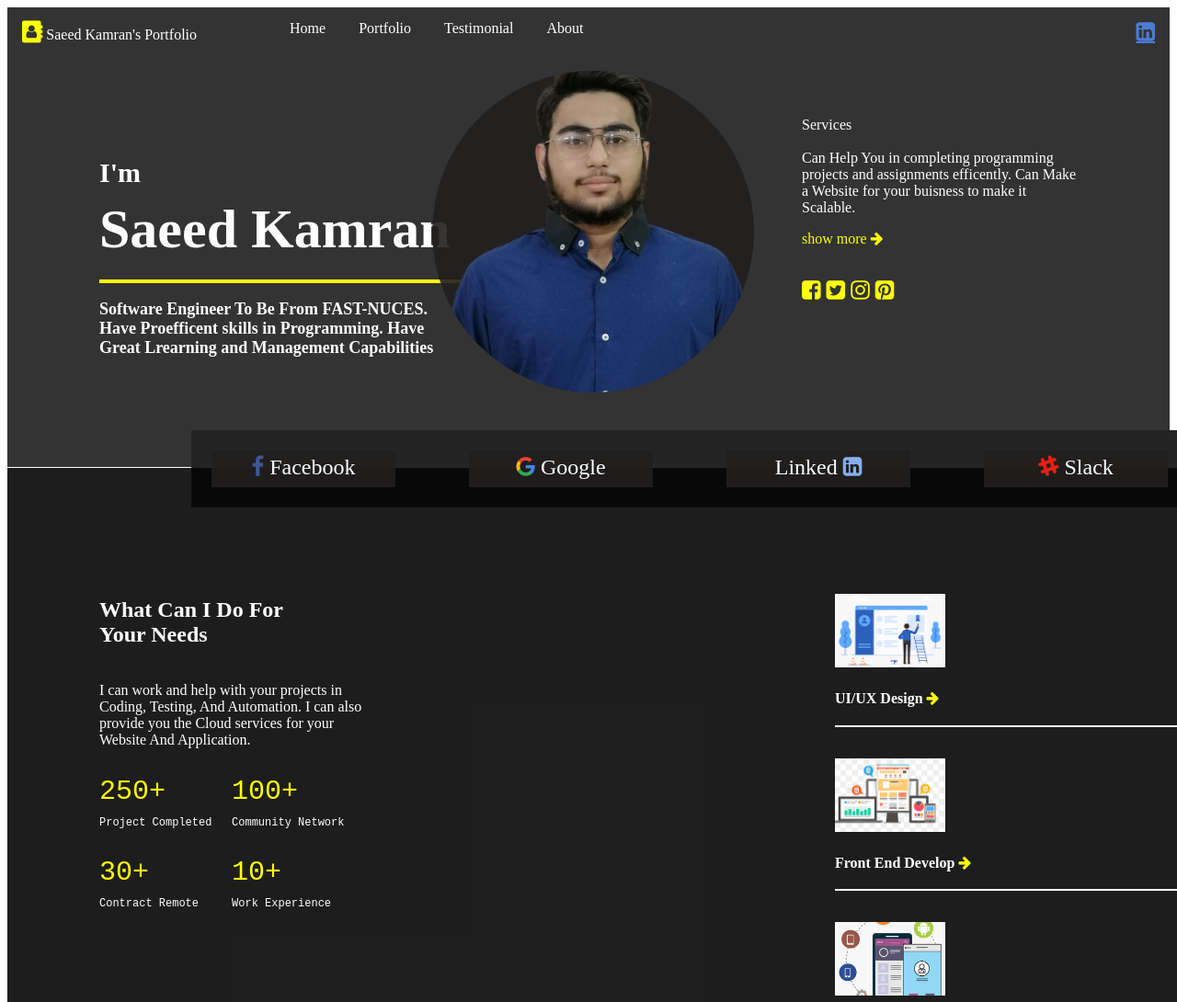
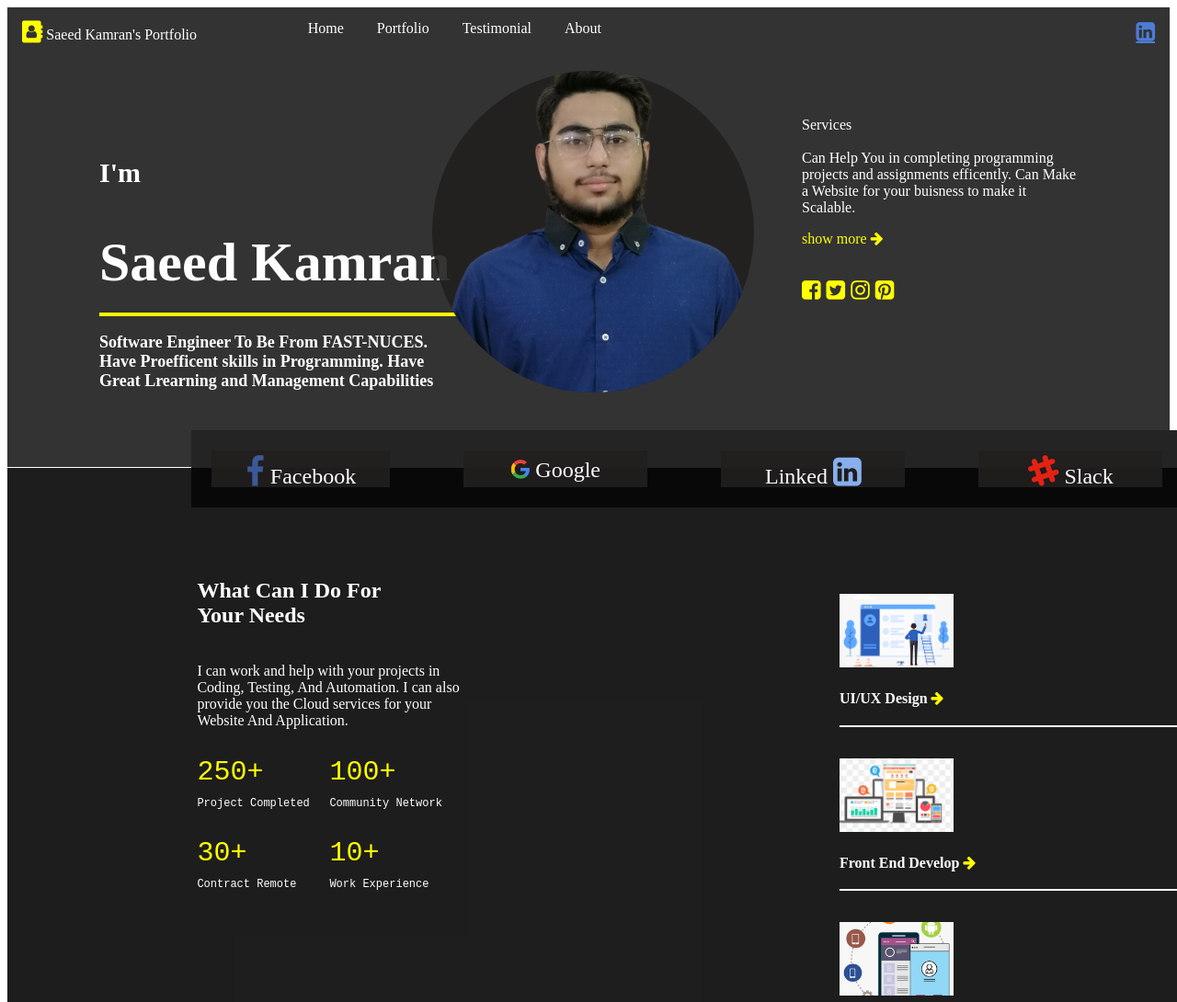
Before and after one commit to SaeedKamran2002/Portfolio-Website, a plain HTML site: page index.html in a window 1280 px wide. Shown: the top 1090 px of the page at 92% size. Drawn offline with Linux system fonts and the light colour scheme.

Commit message:
Update index.html

```diff
--- a/index.html
+++ b/index.html
@@ -6,6 +6,7 @@
     <meta http-equiv="X-UA-Compatible" content="IE=edge">
     <meta name="viewport" content="width=device-width, initial-scale=1.0">
     <title>Saeed's Portfolio</title>
+    <link rel="icon" type="image/x-icon" href="Screenshot_2023-02-14_220655-removebg.ico">
     <link rel="stylesheet" href="style.css">
     <link rel="stylesheet" href="https://cdnjs.cloudflare.com/ajax/libs/font-awesome/4.7.0/css/font-awesome.min.css">
 </head>
@@ -14,25 +15,26 @@
 
     <div class="header">
         <ul align="center">
-            <li class="myIcon"><i style="font-size:24px; color: yellow;" class="fa"> &#xf2b9; </i> Saeed Kamran's
+            <li class="myIcon"><i style="font-size: 1.5em; color: yellow;" class="fa"> &#xf2b9; </i> Saeed Kamran's
                 Portfolio</li>
-            <li class="nav" style="margin-left: -500px;"><a href="default.asp">Home</a></li>
+            <li class="nav" style="margin-left: -36vw;"><a href="default.asp">Home</a></li>
             <li class="nav"><a href="news.asp">Portfolio</a></li>
             <li class="nav"><a href="contact.asp">Testimonial</a></li>
             <li class="nav"><a href="about.asp">About</a></li>
-            <li class="liIcon"><i style="font-size:24px; color: rgb(134, 175, 236);" class="fa"><a class="linkedin"
+            <li class="liIcon"><i style="font-size: 1.5em;; color: rgb(134, 175, 236); text-decoration: none;" class="fa"><a class="linkedin"
                         href="https://www.linkedin.com/in/saeed-kamran-64981a217/"> &#xf08c; </a> </i></li>
         </ul>
+
         <div class="sideFont">
             <p>Services <br><br> Can Help You in completing programming projects and assignments efficently. Can Make a
                 Website for your buisness to make it Scalable. <br>
             <p class="show"> show more <i style="color: yellow;" class="fa"> &#xf061; </i> </p>
-            <br><i style="color: yellow; font-size:24px;" class="fa"> &#xf082; &#xf081; &#xf16d; &#xf0d3; </i>
+            <br><i style="color: yellow; font-size: 1.5em;" class="fa"> &#xf082; &#xf081; &#xf16d; &#xf0d3; </i>
             </p>
         </div>
         <div class="IamFont">
             <p>
-            <h3>I'm</h3>
+            <h3>I'm</h3><br><br>
             <h1>Saeed Kamran</h1>
             <hr>
             <h3 class="des"> Software Engineer To Be From FAST-NUCES. Have Proefficent skills in Programming. Have Great
@@ -45,14 +47,14 @@
     <div class="header_footer">
 
         <div
-            style="color: white; height: 40px; width: 200px; background-color: rgba(34, 30, 30, 0.903); float :left; margin-top: 20px; margin-left: 20px;">
-            <p align="center" style="margin-top: 5px; font-size: 24px;"><i style="font-size:24px; color: #3b5998;"
+            style="color: white; height: 2.5em; width: 18%; background-color: rgba(34, 30, 30, 0.903); float :left; margin-top: 1.25em; margin-left: 1.25em;">
+            <p align="center" style="margin-top: 5px; font-size: 1.5em;"><i style="font-size:1.5em; color: #3b5998;"
                     class="fa">&#xf09a;</i> Facebook</p>
         </div>
 
         <div
-            style="color: white; height: 40px; width: 200px; background-color: rgba(34, 30, 30, 0.903); float :left; margin-top: 20px; margin-left: 80px;">
-            <p align="center" style="margin-top: 5px; font-size: 24px;"><i style="font-size:24px; background: conic-gradient(from -45deg, #ea4335 110deg, #4285f4 90deg 180deg, #34a853 180deg 270deg, #fbbc05 270deg) 73% 55%/150% 150% no-repeat;
+        style="color: white; height: 2.5em; width: 12.5em; background-color: rgba(34, 30, 30, 0.903); float :left; margin-top: 1.25em; margin-left: 5em;">
+        <p align="center" style="margin-top: 0.3125em; font-size: 1.5em;"><i style="font: size 1.5em; background: conic-gradient(from -45deg, #ea4335 110deg, #4285f4 90deg 180deg, #34a853 180deg 270deg, #fbbc05 270deg) 73% 55%/150% 150% no-repeat;
                 -webkit-background-clip: text;
                 background-clip: text;
                 color: transparent;
@@ -60,22 +62,22 @@
         </div>
 
         <div
-            style="color: white; height: 40px; width: 200px; background-color: rgba(34, 30, 30, 0.903); float :left; margin-top: 20px; margin-left: 80px;">
-            <p align="center" style="margin-top: 5px; font-size: 24px;">Linked <i
-                    style="font-size:24px; color: rgb(134, 175, 236);" class="fa">&#xf08c;</i></p>
+        style="color: white; height: 2.5em; width: 12.5em; background-color: rgba(34, 30, 30, 0.903); float :left; margin-top: 1.25em; margin-left: 5em;">
+        <p align="center" style="margin-top: 5px; font-size: 1.5em;">Linked <i
+                    style="font-size:1.5em; color: rgb(134, 175, 236);" class="fa">&#xf08c;</i></p>
         </div>
 
         <div
-            style="color: white; height: 40px; width: 200px; background-color: rgba(34, 30, 30, 0.903); float :left; margin-top: 20px; margin-left: 80px;">
-            <p align="center" style="margin-top: 5px; font-size: 24px;"><i
-                    style="font-size:24px; color: rgb(228, 34, 20);" class="fa">&#xf198;</i> Slack</p>
+        style="color: white; height: 2.5em; width: 12.5em; background-color: rgba(34, 30, 30, 0.903); float :left; margin-top: 1.25em; margin-left: 5em;">
+        <p align="center" style="margin-top: 5px; font-size: 1.5em;"><i
+                    style="font-size:1.5em; color: rgb(228, 34, 20);" class="fa">&#xf198;</i> Slack</p>
         </div>
 
     </div>
 
     <div class="end_div">
 
-        <div style="width: 300px; float: left; color: white; margin-top: 100px; margin-left: 100px;">
+        <div style="width: 20%; float: left; color: white; margin-top: 100px; margin-left: -70%;">
             <p>
             <h2>What Can I Do For <br> Your Needs</h2> <br> I can work and help with your projects in Coding, Testing,
             And Automation. I can also provide you the Cloud services for your Website And Application.
@@ -88,18 +90,18 @@
 
         </div>
 
-        <div style="width: 500px; float: right; color: white; margin-top: 100px; margin-right: 100px;">
+        <div style="width: 33%; float: right; color: white; margin-top: 100px; margin-right: 100px;">
             <p>
-            <img src="download.png" style="height: 80px; width: 120px; border-radius: 0%;"> <h4>UI/UX Design <i style="color: yellow;" class="fa"> &#xf061; </i></h4>
+            <img src="download.png" style="height: 80px; width: 25%; border-radius: 0%;"> <h4>UI/UX Design <i style="color: yellow;" class="fa"> &#xf061; </i></h4>
             <br><hr style="border: 1px solid white; width: 400px; float: left;"></p>
 
             <p>
-                <img src="download (1).png" style="height: 80px; width: 120px; border-radius: 0%;"> <h4>Front End Develop <i style="color: yellow;" class="fa"> &#xf061; </i></h4>
+                <img src="download (1).png" style="height: 80px; width: 25%; border-radius: 0%;"> <h4>Front End Develop <i style="color: yellow;" class="fa"> &#xf061; </i></h4>
                 <br><hr style="border: 1px solid white; width: 400px; float: left;">
             </p>
 
             <p>
-                <img src="download (2).png" style="height: 80px; width: 120px; border-radius: 0%;"> <h4>Mobile App Develop <i style="color: yellow;" class="fa"> &#xf061; </i></h4>
+                <img src="download (2).png" style="height: 80px; width: 25%; border-radius: 0%;"> <h4>Mobile App Develop <i style="color: yellow;" class="fa"> &#xf061; </i></h4>
                 <br><hr style="border: 1px solid white; width: 400px; float: left;">
             </p>
 
```
